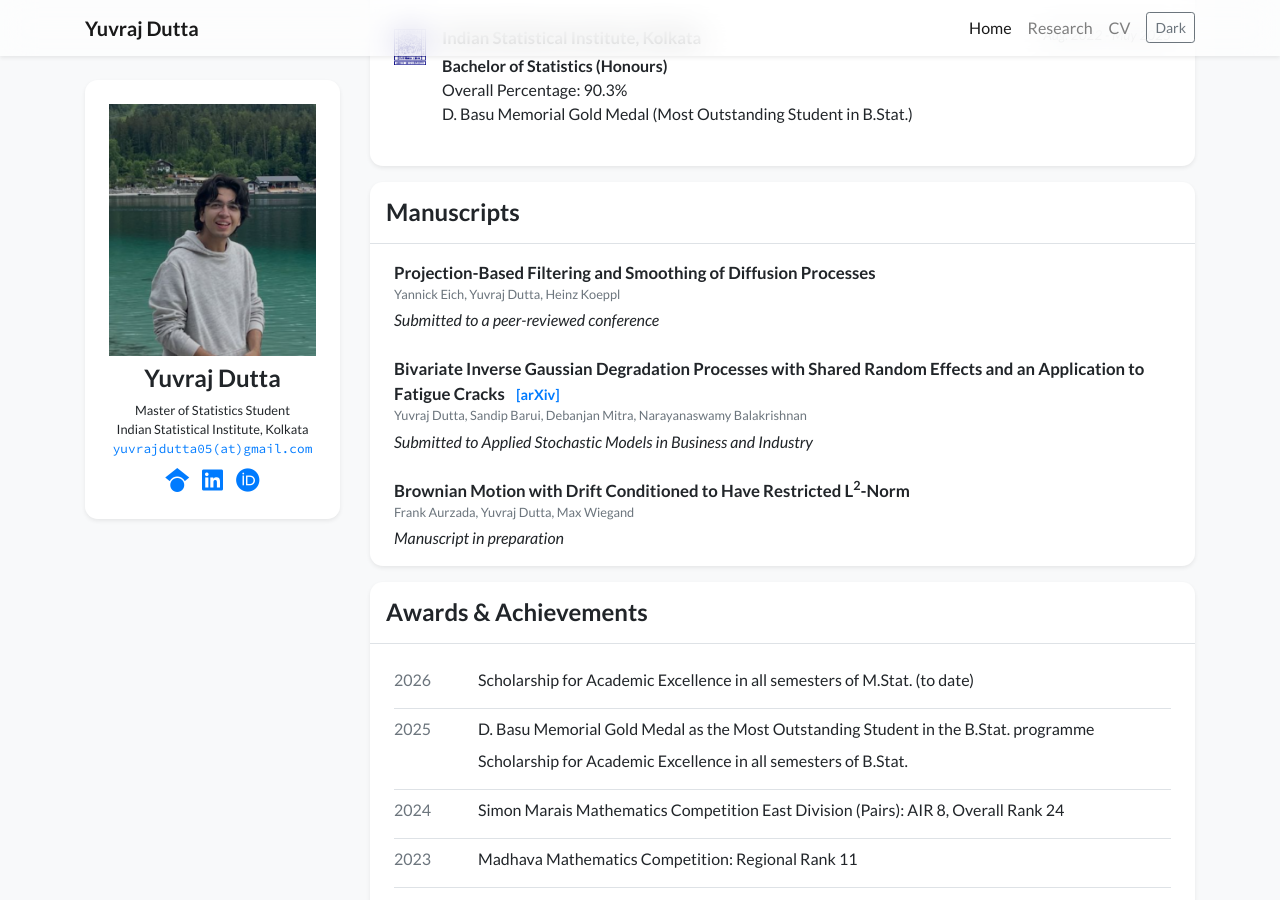
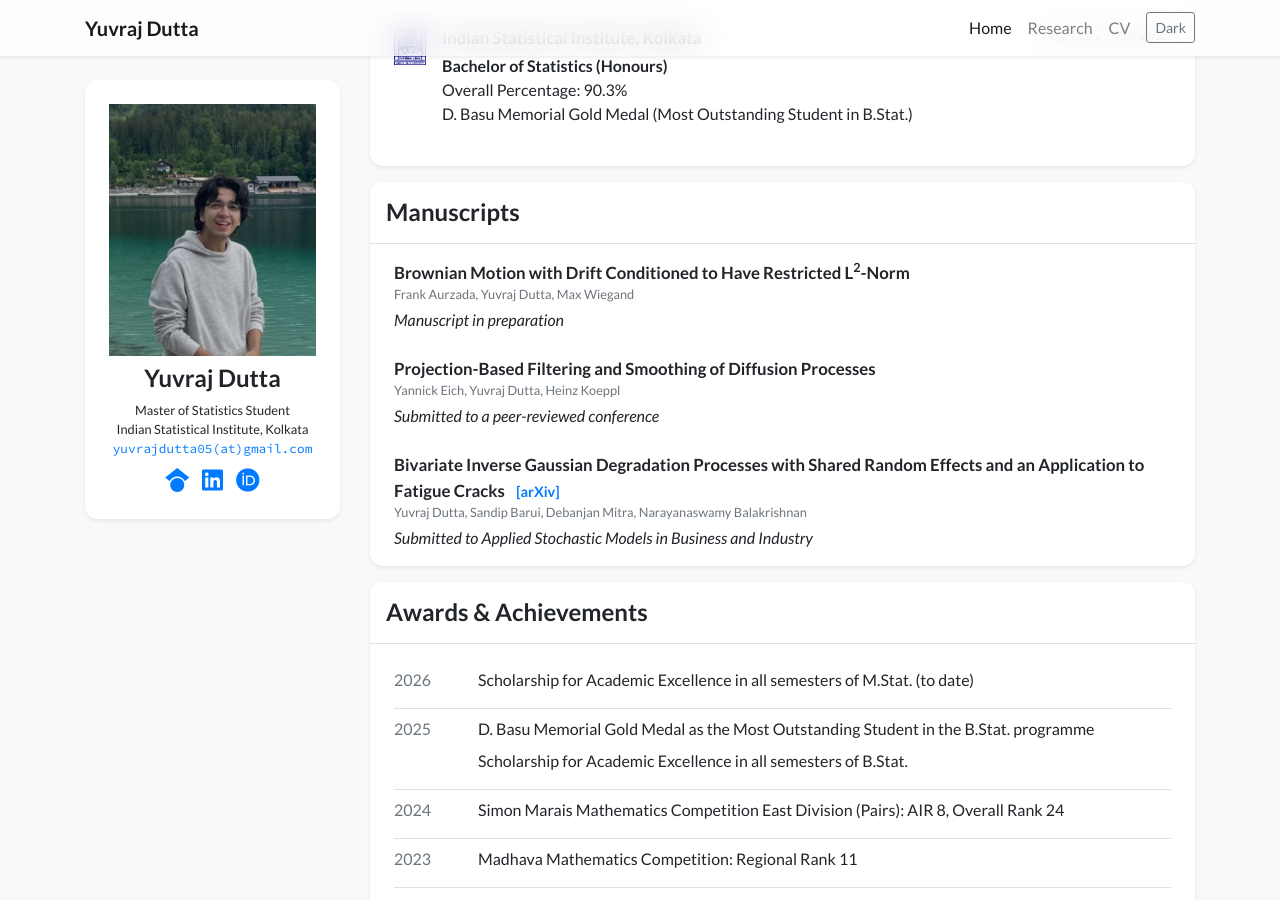
Before and after one commit to yuvrajdutta05/yuvrajdutta05.github.io, a Jekyll site: the page built from index.html, in a window 1280 px wide and 900 px high, scrolled down 774 px. Built offline with Jekyll 4.4.1, drawn with Linux system fonts in a browser that asks for light colours; nearby versions of some CDN libraries; a style sheet for code colours, icons or effects is not loaded; part of the change alters nothing that is shown.

```diff
--- a/_data/profile.yml
+++ b/_data/profile.yml
@@ -101,6 +101,11 @@ awards:
 
 manuscripts:
 
+  - title: "Brownian Motion with Drift Conditioned to Have Restricted L<sup>2</sup>-Norm"
+    authors: "Frank Aurzada, Yuvraj Dutta, Max Wiegand"
+    status: "Manuscript in preparation"
+    link:
+
   - title: "Projection-Based Filtering and Smoothing of Diffusion Processes"
     authors: "Yannick Eich, Yuvraj Dutta, Heinz Koeppl"
     status: "Submitted to a peer-reviewed conference"
@@ -111,10 +116,7 @@ manuscripts:
     status: "Submitted to Applied Stochastic Models in Business and Industry"
     arxiv: "https://arxiv.org/pdf/2606.04546"
 
-  - title: "Brownian Motion with Drift Conditioned to Have Restricted L<sup>2</sup>-Norm"
-    authors: "Frank Aurzada, Yuvraj Dutta, Max Wiegand"
-    status: "Manuscript in preparation"
-    link:
+
 
 # experience:
 # - name: Peking University
```
